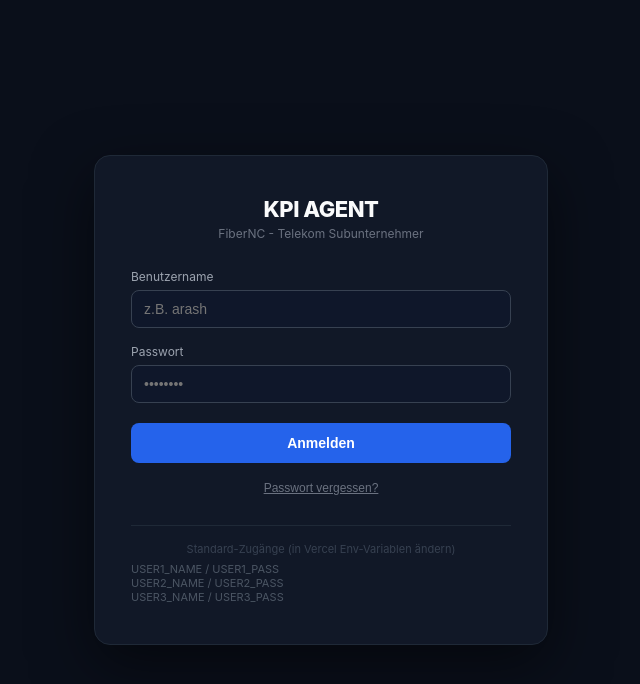
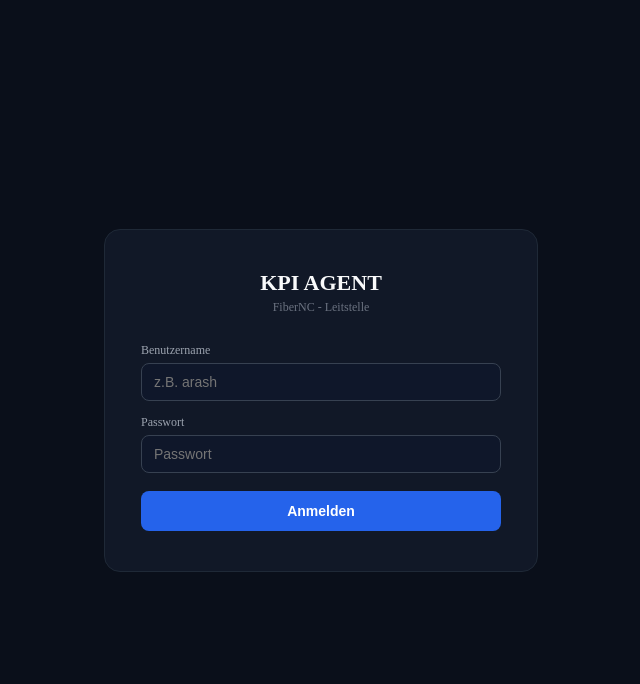
Before and after one commit to arashyaghmaei-png/kpi-agent, a Next.js app: page /login in a window 1280 px wide. Shown: the top 684 px of the page, without its empty margins (319-959 px from the left). Built offline with nearby package versions, Linux system fonts and the light colour scheme.

Commit message:
Update page.jsx

```diff
--- a/src/app/login/page.jsx
+++ b/src/app/login/page.jsx
@@ -2,267 +2,71 @@
 
 import { useState } from "react";
 import { useRouter } from "next/navigation";
+
+const USERS = [
+  { name: "arash", pass: "fibernc2024", display: "Arash (Admin)" },
+  { name: "leitstelle", pass: "leitstelle123", display: "Leitstelle" },
+  { name: "mitarbeiter", pass: "kpi2026", display: "Mitarbeiter" },
+];
 
 export default function LoginPage() {
   const router = useRouter();
   const [username, setUsername] = useState("");
   const [password, setPassword] = useState("");
   const [error, setError] = useState("");
-  const [loading, setLoading] = useState(false);
-  const [showReset, setShowReset] = useState(false);
-  const [resetEmail, setResetEmail] = useState("");
-  const [resetMsg, setResetMsg] = useState("");
 
   const handleLogin = async (e) => {
     e.preventDefault();
-    setLoading(true);
-    setError("");
-
+    const user = USERS.find(u => u.name.toLowerCase() === username.toLowerCase() && u.pass === password);
+    if (!user) {
+      setError("Benutzername oder Passwort falsch.");
+      return;
+    }
+    // Set cookie via API
     try {
       const res = await fetch("/api/login", {
         method: "POST",
         headers: { "Content-Type": "application/json" },
         body: JSON.stringify({ username, password }),
       });
-
-      const data = await res.json();
-
-      if (!res.ok) {
-        setError(data.error || "Login fehlgeschlagen.");
+      if (res.ok) {
+        router.push("/");
       } else {
-        router.push("/");
-        router.refresh();
+        setError("Login fehlgeschlagen.");
       }
     } catch {
-      setError("Verbindungsfehler. Bitte versuche es erneut.");
-    } finally {
-      setLoading(false);
+      // Fallback: direct cookie
+      document.cookie = `auth_token=local_${Date.now()}; path=/; max-age=604800`;
+      document.cookie = `auth_user=${user.display}; path=/; max-age=604800`;
+      router.push("/");
     }
   };
 
-  const handleReset = () => {
-    if (!resetEmail) {
-      setResetMsg("Bitte Email eingeben.");
-      return;
-    }
-    // In Produktion: Email senden. Hier: Hinweis an Admin
-    setResetMsg(`Passwort-Reset angefragt für: ${resetEmail}. Bitte wende dich an den Administrator (Arash).`);
-  };
-
   return (
-    <div style={{
-      minHeight: "100vh",
-      background: "#0a0f1a",
-      display: "flex",
-      alignItems: "center",
-      justifyContent: "center",
-      fontFamily: "'Inter', sans-serif",
-    }}>
-      <div style={{
-        background: "#111827",
-        border: "1px solid #1f2937",
-        borderRadius: 16,
-        padding: "40px 36px",
-        width: 380,
-        boxShadow: "0 20px 60px rgba(0,0,0,0.5)",
-      }}>
-        {/* Logo */}
+    <div style={{ minHeight: "100vh", background: "#0a0f1a", display: "flex", alignItems: "center", justifyContent: "center" }}>
+      <div style={{ background: "#111827", border: "1px solid #1f2937", borderRadius: 16, padding: "40px 36px", width: 360 }}>
         <div style={{ textAlign: "center", marginBottom: 28 }}>
-          <div style={{ fontSize: 22, fontWeight: 800, color: "#f9fafb", letterSpacing: -0.5 }}>
-            KPI AGENT
+          <div style={{ fontSize: 22, fontWeight: 800, color: "#f9fafb" }}>KPI AGENT</div>
+          <div style={{ fontSize: 12, color: "#6b7280", marginTop: 4 }}>FiberNC - Leitstelle</div>
+        </div>
+        <form onSubmit={handleLogin}>
+          <div style={{ marginBottom: 14 }}>
+            <div style={{ fontSize: 12, color: "#9ca3af", marginBottom: 5 }}>Benutzername</div>
+            <input value={username} onChange={e => setUsername(e.target.value)}
+              placeholder="z.B. arash"
+              style={{ width: "100%", background: "#0f172a", border: "1px solid #374151", borderRadius: 8, color: "#e5e7eb", padding: "10px 12px", fontSize: 14, boxSizing: "border-box", outline: "none" }} />
           </div>
-          <div style={{ fontSize: 12, color: "#6b7280", marginTop: 4 }}>FiberNC - Telekom Subunternehmer</div>
-        </div>
-
-        {!showReset ? (
-          <>
-            <form onSubmit={handleLogin}>
-              <div style={{ marginBottom: 16 }}>
-                <label style={{ fontSize: 12, color: "#9ca3af", display: "block", marginBottom: 6 }}>
-                  Benutzername
-                </label>
-                <input
-                  type="text"
-                  value={username}
-                  onChange={(e) => setUsername(e.target.value)}
-                  placeholder="z.B. arash"
-                  autoComplete="username"
-                  style={{
-                    width: "100%",
-                    background: "#0f172a",
-                    border: "1px solid #374151",
-                    borderRadius: 8,
-                    color: "#e5e7eb",
-                    padding: "10px 12px",
-                    fontSize: 14,
-                    boxSizing: "border-box",
-                    outline: "none",
-                  }}
-                />
-              </div>
-
-              <div style={{ marginBottom: 20 }}>
-                <label style={{ fontSize: 12, color: "#9ca3af", display: "block", marginBottom: 6 }}>
-                  Passwort
-                </label>
-                <input
-                  type="password"
-                  value={password}
-                  onChange={(e) => setPassword(e.target.value)}
-                  placeholder="••••••••"
-                  autoComplete="current-password"
-                  style={{
-                    width: "100%",
-                    background: "#0f172a",
-                    border: "1px solid #374151",
-                    borderRadius: 8,
-                    color: "#e5e7eb",
-                    padding: "10px 12px",
-                    fontSize: 14,
-                    boxSizing: "border-box",
-                    outline: "none",
-                  }}
-                />
-              </div>
-
-              {error && (
-                <div style={{
-                  background: "#2e0f0f",
-                  border: "1px solid #7f1d1d",
-                  borderRadius: 8,
-                  padding: "10px 12px",
-                  fontSize: 13,
-                  color: "#f87171",
-                  marginBottom: 16,
-                }}>
-                  {error}
-                </div>
-              )}
-
-              <button
-                type="submit"
-                disabled={loading}
-                style={{
-                  width: "100%",
-                  background: loading ? "#1e3a5f" : "#2563eb",
-                  color: "#fff",
-                  border: "none",
-                  borderRadius: 8,
-                  padding: "12px",
-                  fontSize: 14,
-                  fontWeight: 700,
-                  cursor: loading ? "not-allowed" : "pointer",
-                  marginBottom: 12,
-                }}
-              >
-                {loading ? "Anmelden..." : "Anmelden"}
-              </button>
-            </form>
-
-            <button
-              onClick={() => setShowReset(true)}
-              style={{
-                width: "100%",
-                background: "transparent",
-                color: "#6b7280",
-                border: "none",
-                fontSize: 12,
-                cursor: "pointer",
-                padding: "6px",
-                textDecoration: "underline",
-              }}
-            >
-              Passwort vergessen?
-            </button>
-          </>
-        ) : (
-          <>
-            <div style={{ fontSize: 14, fontWeight: 700, color: "#f9fafb", marginBottom: 12 }}>
-              Passwort zurücksetzen
-            </div>
-            <div style={{ fontSize: 12, color: "#6b7280", marginBottom: 16 }}>
-              Gib deine Email-Adresse ein. Der Administrator wird dein Passwort zurücksetzen.
-            </div>
-
-            <input
-              type="email"
-              value={resetEmail}
-              onChange={(e) => setResetEmail(e.target.value)}
-              placeholder="deine@email.de"
-              style={{
-                width: "100%",
-                background: "#0f172a",
-                border: "1px solid #374151",
-                borderRadius: 8,
-                color: "#e5e7eb",
-                padding: "10px 12px",
-                fontSize: 14,
-                boxSizing: "border-box",
-                marginBottom: 12,
-                outline: "none",
-              }}
-            />
-
-            {resetMsg && (
-              <div style={{
-                background: "#0f2a1a",
-                border: "1px solid #14532d",
-                borderRadius: 8,
-                padding: "10px 12px",
-                fontSize: 12,
-                color: "#4ade80",
-                marginBottom: 12,
-              }}>
-                {resetMsg}
-              </div>
-            )}
-
-            <button
-              onClick={handleReset}
-              style={{
-                width: "100%",
-                background: "#2563eb",
-                color: "#fff",
-                border: "none",
-                borderRadius: 8,
-                padding: "10px",
-                fontSize: 13,
-                fontWeight: 700,
-                cursor: "pointer",
-                marginBottom: 8,
-              }}
-            >
-              Reset anfordern
-            </button>
-
-            <button
-              onClick={() => { setShowReset(false); setResetMsg(""); }}
-              style={{
-                width: "100%",
-                background: "transparent",
-                color: "#6b7280",
-                border: "none",
-                fontSize: 12,
-                cursor: "pointer",
-                textDecoration: "underline",
-              }}
-            >
-              Zurück zum Login
-            </button>
-          </>
-        )}
-
-        {/* Benutzer-Übersicht für Admin */}
-        <div style={{ marginTop: 24, borderTop: "1px solid #1f2937", paddingTop: 16 }}>
-          <div style={{ fontSize: 11, color: "#374151", textAlign: "center" }}>
-            Standard-Zugänge (in Vercel Env-Variablen ändern)
+          <div style={{ marginBottom: 18 }}>
+            <div style={{ fontSize: 12, color: "#9ca3af", marginBottom: 5 }}>Passwort</div>
+            <input type="password" value={password} onChange={e => setPassword(e.target.value)}
+              placeholder="Passwort"
+              style={{ width: "100%", background: "#0f172a", border: "1px solid #374151", borderRadius: 8, color: "#e5e7eb", padding: "10px 12px", fontSize: 14, boxSizing: "border-box", outline: "none" }} />
           </div>
-          <div style={{ fontSize: 11, color: "#4b5563", marginTop: 6 }}>
-            <div>USER1_NAME / USER1_PASS</div>
-            <div>USER2_NAME / USER2_PASS</div>
-            <div>USER3_NAME / USER3_PASS</div>
-          </div>
-        </div>
+          {error && <div style={{ background: "#2e0f0f", border: "1px solid #7f1d1d", borderRadius: 8, padding: "10px", fontSize: 13, color: "#f87171", marginBottom: 14 }}>{error}</div>}
+          <button type="submit" style={{ width: "100%", background: "#2563eb", color: "#fff", border: "none", borderRadius: 8, padding: 12, fontSize: 14, fontWeight: 700, cursor: "pointer" }}>
+            Anmelden
+          </button>
+        </form>
       </div>
     </div>
   );
```
